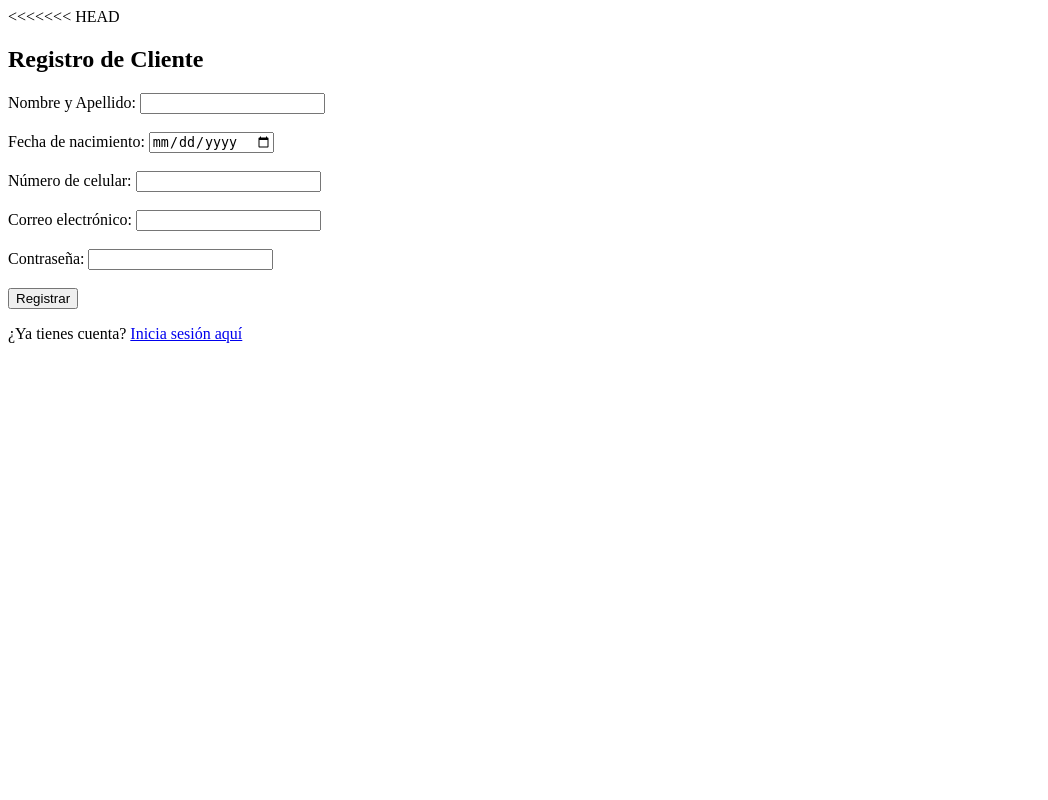
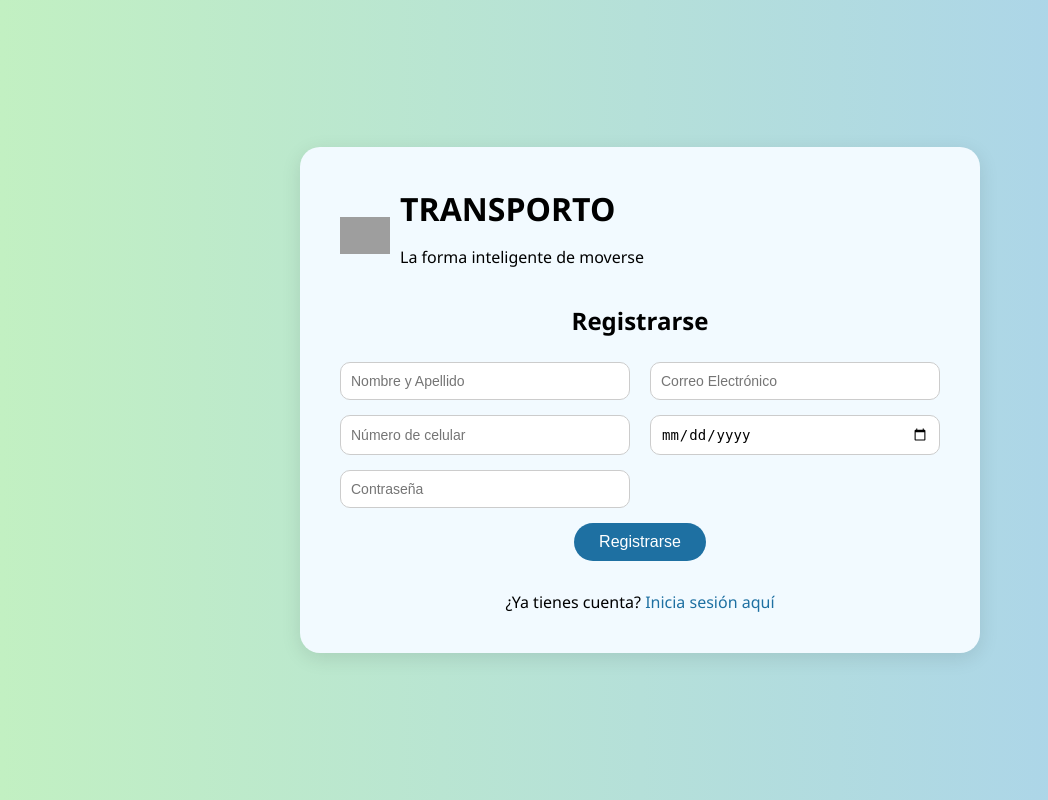
Before and after one commit to EduardoAlcivar/TransPortoviejo, a Flask app: page /registro in a window 1280 px wide. Shown: the whole page, without its empty margins (0-1048 px from the left). Run offline with Flask 3, Linux system fonts and the light colour scheme; some libraries are stand-ins or nearby versions; grey boxes are pictures that could not be loaded.

Commit message:
formatos

```diff
--- a/app.py
+++ b/app.py
@@ -1,5 +1,3 @@
-import pdfkit
-from flask import make_response
 from flask import Flask, render_template, request, redirect, url_for, flash, session
 from werkzeug.security import generate_password_hash, check_password_hash
 from flask_mysqldb import MySQL
@@ -587,49 +585,93 @@ def index():
 @app.route("/informe", methods=["GET", "POST"])
 def informe():
     datos = None
-    tipo_informe = None
+    tipo = None
+    campo = None
+    valor_filtro = None
+
+    # Diccionario con campos posibles para filtrar por tipo de informe
+    campos_posibles = {
+        "usuarios": ["nombre", "email", "fecha_registro"],
+        "recargas": ["monto", "metodo_pago", "fecha"],
+        "rutas": ["nombre_ruta", "descripcion", "fecha_creacion"],
+        "cooperativas": ["nombre", "direccion", "telefono"],
+        "conductores": ["nombre", "apellido", "licencia", "fecha_ingreso"],
+    }
 
     if request.method == "POST":
-        tipo_informe = request.form.get("tipo_informe")
-        print(f"Recibido informe: {tipo_informe}")
+        tipo = request.form["tipo_informe"]
+        campo = request.form.get("campo")
+        valor_filtro = request.form.get("valor_filtro")
 
-        cursor = mysql.connection.cursor()
+        cursor = db.cursor()
 
-        if tipo_informe == "usuarios":
-            cursor.execute("SELECT id, nombre, email, telefono, fecha_nacimiento FROM users")
+        # Armamos condición para filtro (si campo y valor están definidos)
+        condicion_filtro = ""
+        parametros = []
+
+        if campo and valor_filtro:
+            # Para evitar inyección SQL, validar campo contra lista permitida
+            if tipo in campos_posibles and campo in campos_posibles[tipo]:
+                condicion_filtro = f" AND {campo} LIKE %s"
+                parametros.append(f"%{valor_filtro}%")
+            else:
+                condicion_filtro = ""
+                parametros = []
+
+        if tipo == "usuarios":
+            consulta = f"""
+                SELECT id, nombre, email, fecha_registro
+                FROM usuarios
+                WHERE 1=1 {condicion_filtro}
+                ORDER BY fecha_registro DESC
+            """
+            cursor.execute(consulta, parametros)
             datos = cursor.fetchall()
 
-        elif tipo_informe == "recargas":
-            cursor.execute("""
+        elif tipo == "recargas":
+            consulta = f"""
                 SELECT r.id, u.nombre, r.monto, r.metodo_pago, r.fecha
-                FROM recharges r
-                JOIN users u ON r.user_id = u.id
-            """)
+                FROM recargas r
+                JOIN usuarios u ON r.user_id = u.id
+                WHERE 1=1 {condicion_filtro}
+                ORDER BY r.fecha DESC
+            """
+            cursor.execute(consulta, parametros)
             datos = cursor.fetchall()
 
-        elif tipo_informe == "rutas":
-            cursor.execute("""
-                SELECT r.id, c.nombre, r.descripcion, r.tarifa, r.horario
-                FROM routes r
-                JOIN cooperatives c ON r.cooperativa_id = c.id
-            """)
+        elif tipo == "rutas":
+            consulta = f"""
+                SELECT id_ruta, nombre_ruta, descripcion, fecha_creacion
+                FROM rutas
+                WHERE 1=1 {condicion_filtro}
+                ORDER BY fecha_creacion DESC
+            """
+            cursor.execute(consulta, parametros)
             datos = cursor.fetchall()
 
-        elif tipo_informe == "cooperativas":
-            cursor.execute("SELECT id, nombre, color, ciudad FROM cooperatives")
+        elif tipo == "cooperativas":
+            consulta = f"""
+                SELECT id_cooperativa, nombre, direccion, telefono
+                FROM cooperativas
+                WHERE 1=1 {condicion_filtro}
+                ORDER BY nombre DESC
+            """
+            cursor.execute(consulta, parametros)
             datos = cursor.fetchall()
 
-        elif tipo_informe == "conductores":
-            cursor.execute("""
-                SELECT d.id, d.nombre, d.fecha_nacimiento, d.telefono, d.estado_civil, d.genero, r.descripcion
-                FROM drivers d
-                JOIN routes r ON d.ruta_id = r.id
-            """)
+        elif tipo == "conductores":
+            consulta = f"""
+                SELECT id_conductor, nombre, apellido, licencia, fecha_ingreso
+                FROM conductores
+                WHERE 1=1 {condicion_filtro}
+                ORDER BY fecha_ingreso DESC
+            """
+            cursor.execute(consulta, parametros)
             datos = cursor.fetchall()
 
         cursor.close()
 
-    return render_template("informes.html", datos=datos, tipo_informe=tipo_informe)
+    return render_template("informes.html", datos=datos, tipo=tipo, campo=campo, valor_filtro=valor_filtro, campos_posibles=campos_posibles)
 
 
 if __name__ == '__main__':
--- /dev/null
+++ b/static/registro.css
@@ -0,0 +1,87 @@
+body {
+    margin: 0;
+    padding: 0;
+    font-family: 'Segoe UI', sans-serif;
+    background: linear-gradient(to right, #c2f0c2, #a8d0f0);
+    display: flex;
+    justify-content: center;
+    align-items: center;
+    height: 100vh;
+}
+
+.container {
+    background-color: #f2faff;
+    border-radius: 20px;
+    padding: 40px;
+    box-shadow: 0 5px 20px rgba(0, 0, 0, 0.1);
+    width: 600px;
+    max-width: 90%;
+}
+
+.logo {
+    display: flex;
+    align-items: center;
+    margin-bottom: 20px;
+}
+
+.logo img {
+    width: 50px;
+    margin-right: 10px;
+}
+
+.logo h1 {
+    margin: 0;
+}
+
+h2 {
+    text-align: center;
+    margin-bottom: 25px;
+}
+
+form {
+    display: grid;
+    grid-template-columns: 1fr 1fr;
+    gap: 15px 20px;
+}
+
+input {
+    padding: 10px;
+    border: 1px solid #ccc;
+    border-radius: 10px;
+    font-size: 14px;
+}
+
+.full-width {
+    grid-column: span 2;
+    text-align: center;
+}
+
+button {
+    background-color: #1e70a2;
+    color: white;
+    border: none;
+    padding: 10px 25px;
+    border-radius: 20px;
+    cursor: pointer;
+    font-size: 16px;
+    transition: background-color 0.3s;
+}
+
+button:hover {
+    background-color: #155a82;
+}
+
+.login-link {
+    text-align: center;
+    margin-top: 15px;
+    grid-column: span 2;
+}
+
+.login-link a {
+    color: #1e70a2;
+    text-decoration: none;
+}
+
+.login-link a:hover {
+    text-decoration: underline;
+}
--- a/templates/registro.html
+++ b/templates/registro.html
@@ -1,30 +1,39 @@
-<<<<<<< HEAD
 <!DOCTYPE html>
 <html lang="es">
 <head>
-    <meta charset="UTF-8" />
-    <title>Registro Cliente</title>
+    <meta charset="UTF-8">
+    <title>TRANSPORTO - Registrarse</title>
+    <link rel="stylesheet" href="{{ url_for('static', filename='registro.css') }}">
 </head>
 <body>
-    <h2>Registro de Cliente</h2>
+
+<div class="container">
+    <div class="logo">
+        <img src="https://cdn-icons-png.flaticon.com/512/61/61205.png" alt="logo">
+        <div>
+            <h1>TRANSPORTO</h1>
+            <p>La forma inteligente de moverse</p>
+        </div>
+    </div>
+
+    <h2>Registrarse</h2>
+
     <form method="post" action="{{ url_for('registro') }}">
-        <label for="nombre">Nombre y Apellido:</label>
-        <input type="text" id="nombre" name="nombre" required /><br /><br />
+        <input type="text" name="nombre" placeholder="Nombre y Apellido" required>
+        <input type="email" name="email" placeholder="Correo Electrónico" required>
+        <input type="tel" name="telefono" placeholder="Número de celular" required>
+        <input type="date" name="fecha_nacimiento" required>
+        <input type="password" name="contraseña" placeholder="Contraseña" required>
 
-        <label for="fecha_nacimiento">Fecha de nacimiento:</label>
-        <input type="date" id="fecha_nacimiento" name="fecha_nacimiento" required /><br /><br />
+        <div class="full-width">
+            <button type="submit">Registrarse</button>
+        </div>
 
-        <label for="telefono">Número de celular:</label>
-        <input type="text" id="telefono" name="telefono" required /><br /><br />
+        <div class="login-link">
+            ¿Ya tienes cuenta? <a href="{{ url_for('login') }}">Inicia sesión aquí</a>
+        </div>
+    </form>
+</div>
 
-        <label for="email">Correo electrónico:</label>
-        <input type="email" id="email" name="email" required /><br /><br />
-
-        <label for="contraseña">Contraseña:</label>
-        <input type="password" id="contraseña" name="contraseña" required /><br /><br />
-
-        <button type="submit">Registrar</button>
-    </form>
-    <p>¿Ya tienes cuenta? <a href="{{ url_for('login') }}">Inicia sesión aquí</a></p>
 </body>
 </html>
```
Also changed, not shown: static/login.css (added, +91 -0 lines), templates/login.html (+24 -11 lines).
